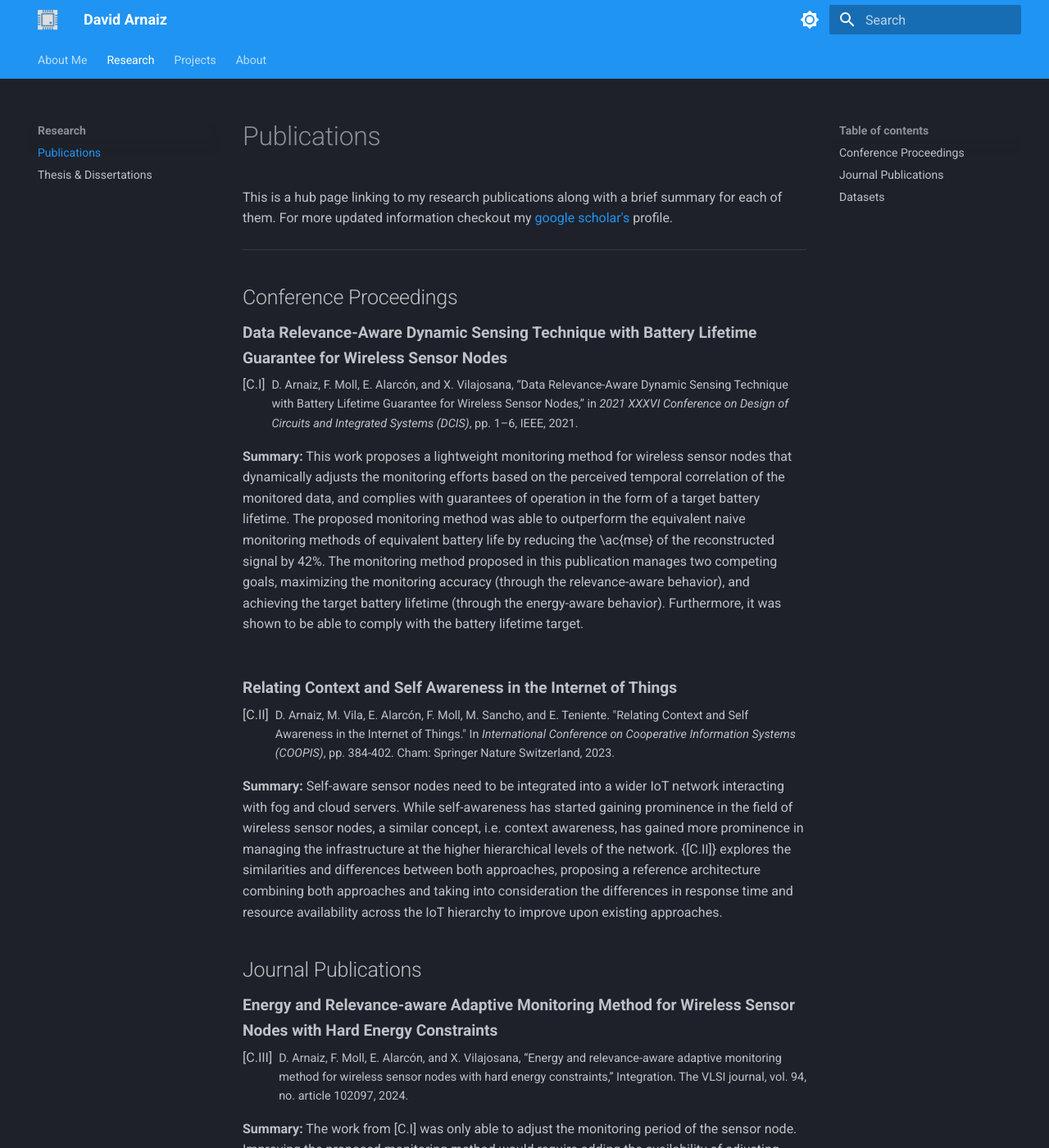
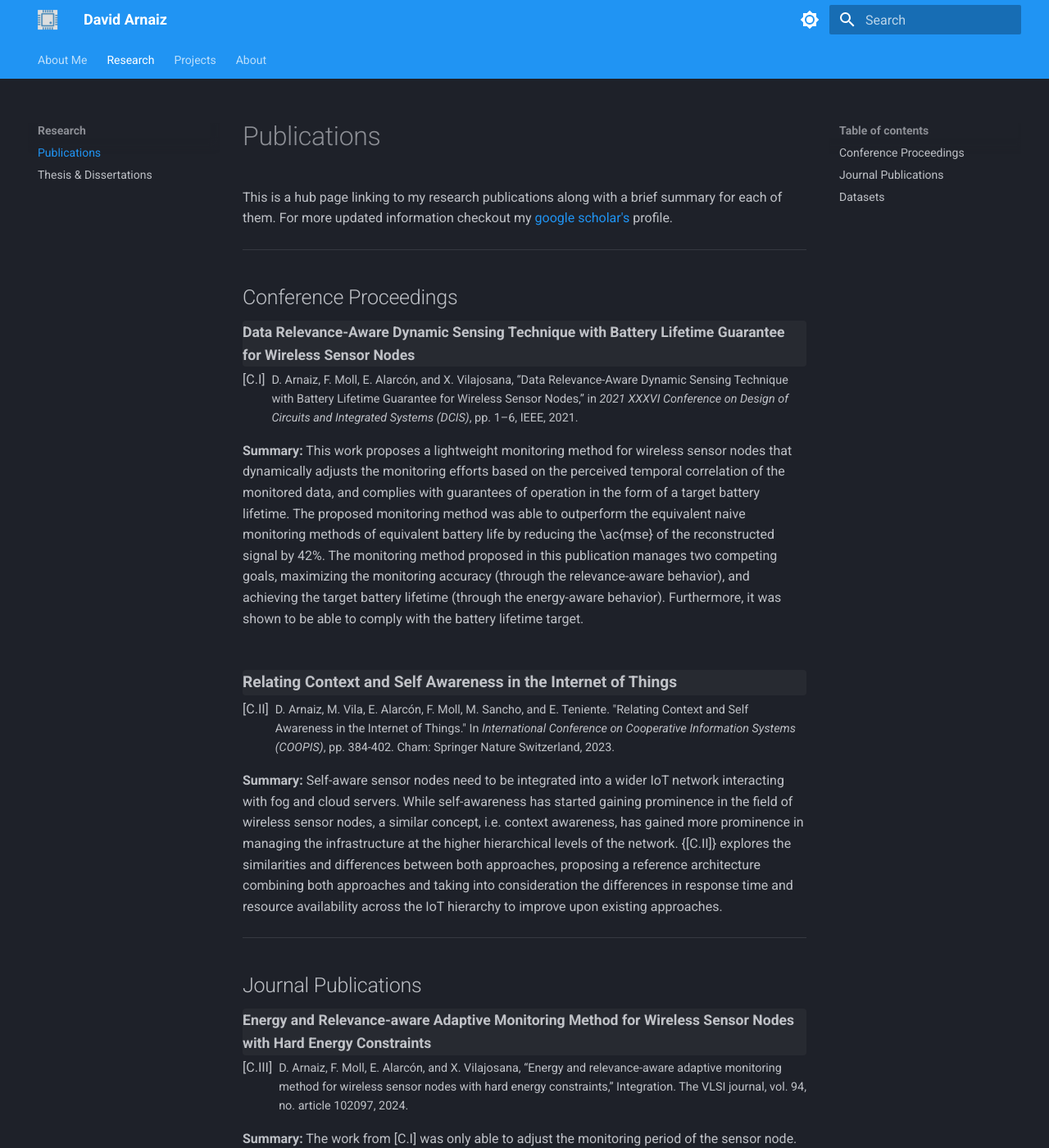
Before and after one commit to ElectronPlant/personal-page, an MkDocs documentation site: the page built from docs/research/research.md, in a window 1280 px wide and 1400 px high. Shown: the whole window at 82% size. Built offline with MkDocs 1.6.1 and Material for MkDocs 9.7.7, drawn with Linux system fonts in a browser that asks for light colours.

Commit message:
style: Improving heading visibility

```diff
--- a/docs/extra_style.css
+++ b/docs/extra_style.css
@@ -336,12 +336,26 @@ img[alt=resume_image] {
     flex: none;
 }
 
+/* .pub-title-first::before {
+    content: "•";
+    color: black;
+    font-weight: bold;
+    display: inline-block;
+    width: 1em;
+    margin-left: -0.2em;
+} */
+
 .pub-title-first {
     font-weight: bold;
     color: inherit;
     text-decoration: none;
-    font-size: 1.2em;
+    font-size: 1.1em;
     margin-top: -5px;
+
+    background-color: rgba(128, 128, 128, 0.1);
+    border-radius: 4px;
+    display: block;
+    transition: background-color 0.8s ease;
 }
 
 .pub-title-first a {
@@ -354,6 +368,11 @@ img[alt=resume_image] {
     text-decoration: none;
     font-size: 1.2em;
     margin-top: 50px;
+
+    background-color: rgba(128, 128, 128, 0.1);
+    border-radius: 4px;
+    display: block;
+    transition: background-color 0.8s ease;
 }
 
 .pub-title a {
--- a/docs/research/research.md
+++ b/docs/research/research.md
@@ -36,6 +36,7 @@ This work proposes a lightweight monitoring method for wireless sensor nodes tha
 __Summary:__
 Self-aware sensor nodes need to be integrated into a wider IoT network interacting with fog and cloud servers. While self-awareness has started gaining prominence in the field of wireless sensor nodes, a similar concept, i.e. context awareness, has gained more prominence in managing the infrastructure at the higher hierarchical levels of the network. {[C.II]} explores the similarities and differences between both approaches, proposing a reference architecture combining both approaches and taking into consideration the differences in response time and resource availability across the IoT hierarchy to improve upon existing approaches.
 
+---
 ## Journal Publications
 
 <p class="pub-title-first">
@@ -71,6 +72,7 @@ One of the biggest challenges for implementing self-awareness for SHM applicatio
   <p class="figure-captions">Block diagram of the anomaly detection algorithm from [C.IV]</p>
 </figure>
 
+---
 ## Datasets
 
 <p class="pub-title-first">
```
Also changed, not shown: docs/index.md (+4 -2 lines), docs/research/thesis.md (+3 -0 lines).
